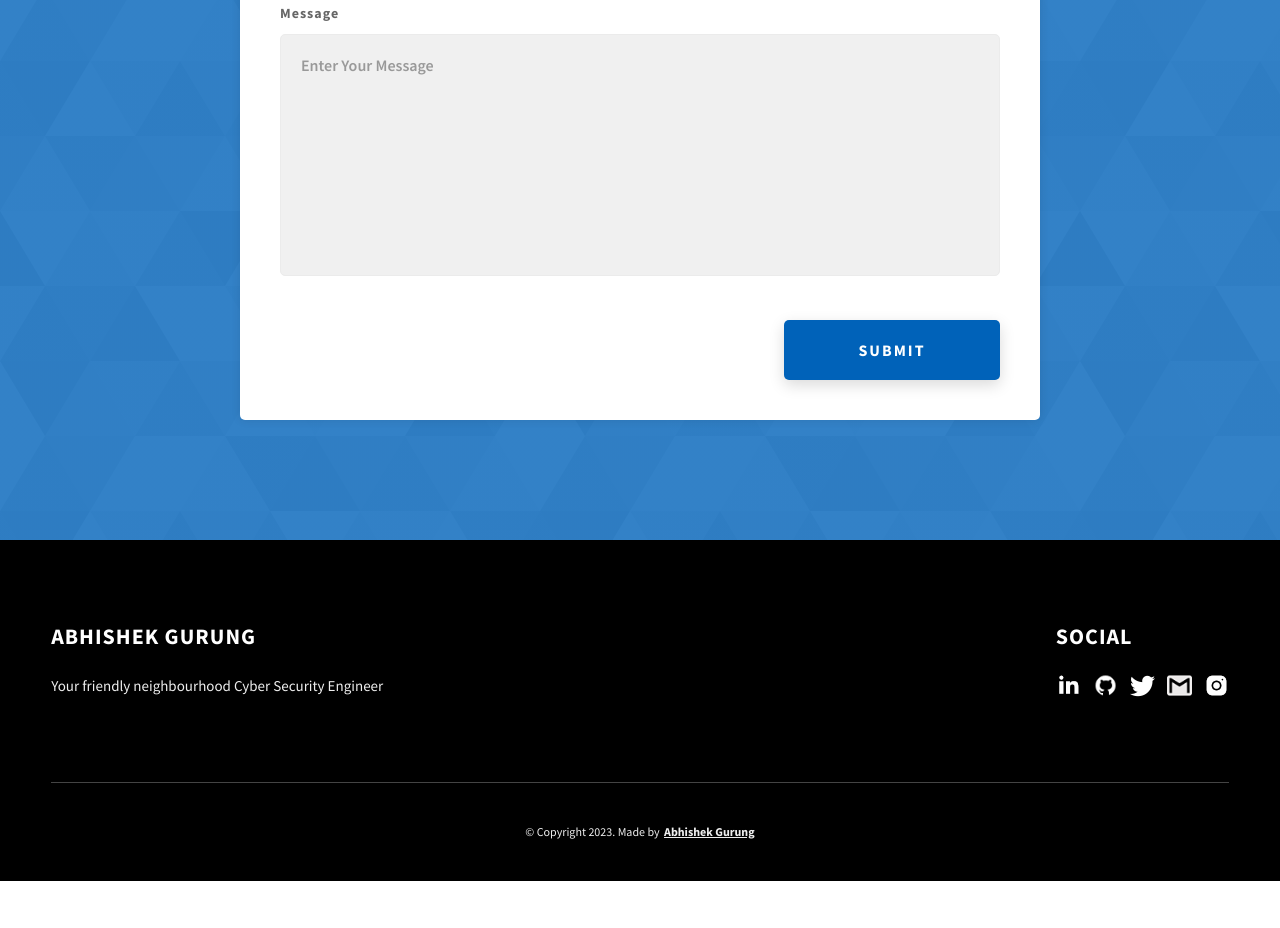
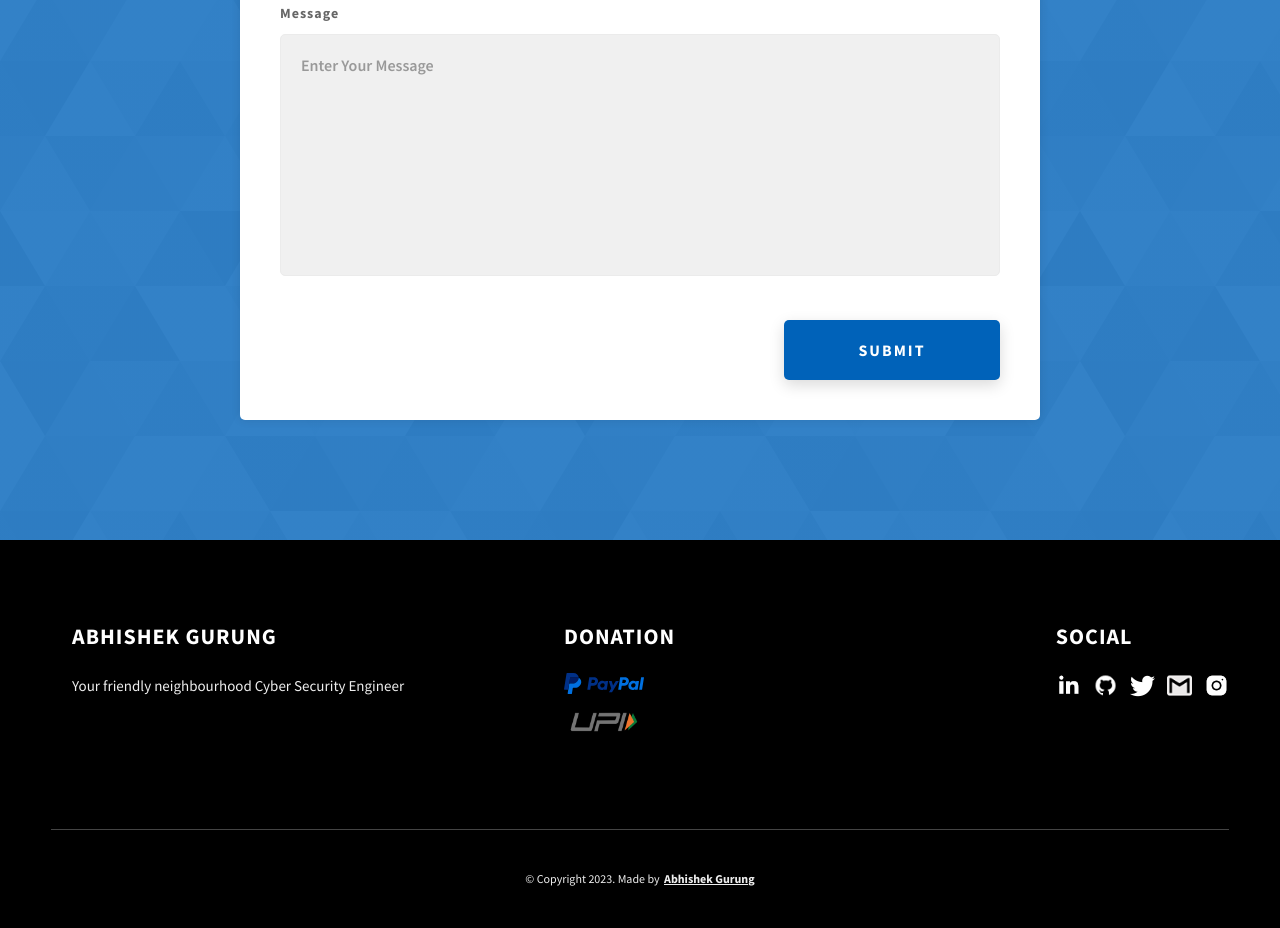
Before and after one commit to Abhishek-Gurung/portfolio, a plain HTML site: page index.html in a window 1280 px wide. Shown: the part 5675-6603 px from the top of the page. Before the commit the page ends 6556 px from the top, so only its background shows below. Drawn offline with Linux system fonts and the light colour scheme.

Commit message:
Update index.html

```diff
--- a/index.html
+++ b/index.html
@@ -453,6 +453,13 @@ function mailer() {
             <p class="main-footer__short-desc">
               Your friendly neighbourhood Cyber Security Engineer
             </p>
+          </div><br>
+          <div class="main-footer__row main-footer__row-2">
+            <h4 class="heading heading-sm text-lt">Donation</h4>
+            <p class="main-footer__short-desc">
+              <a href="https://paypal.me/abhishekgurung"> <img src="assets/svg/paypal.svg" width=80 /></a><br>
+              <a href="assets/jpeg/qrcode.jpg"> <img src="assets/png/upi.png" width=80 /></a>
+            </p>
           </div>
         </div>
 
```
